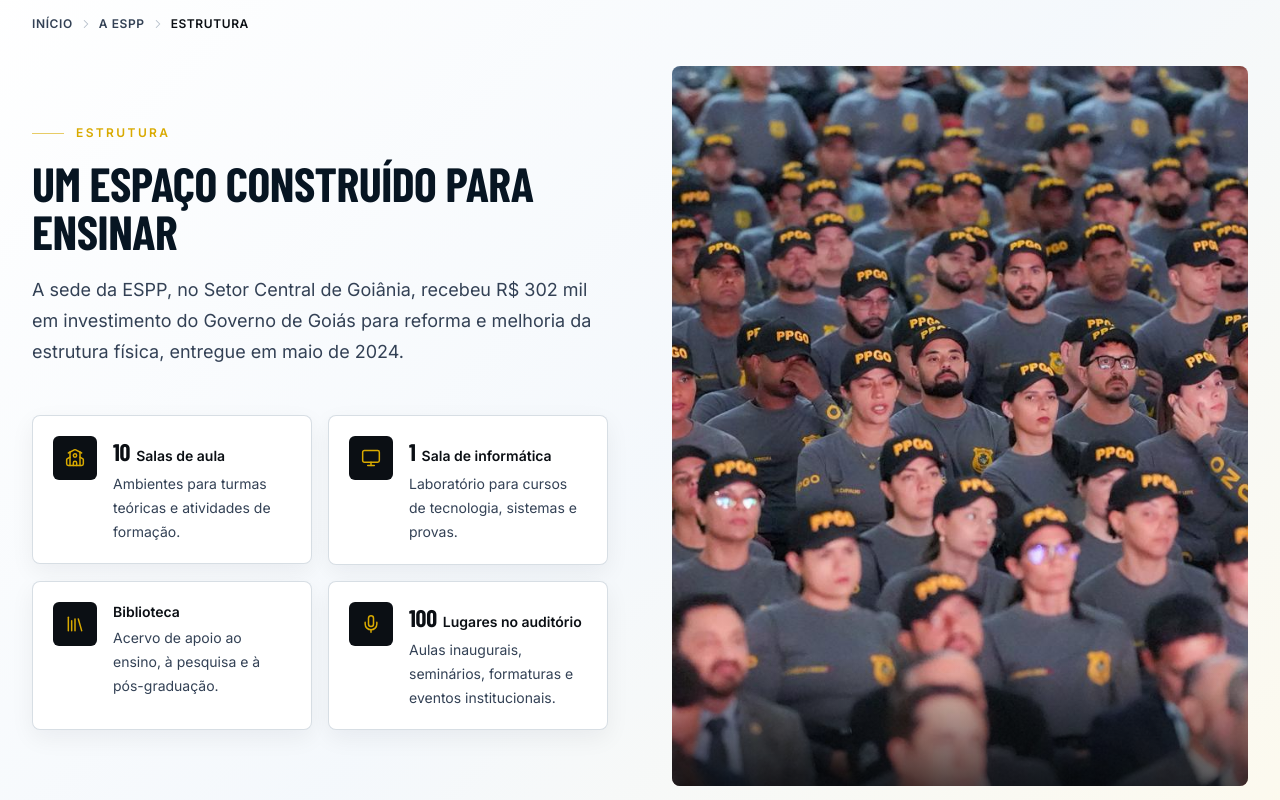
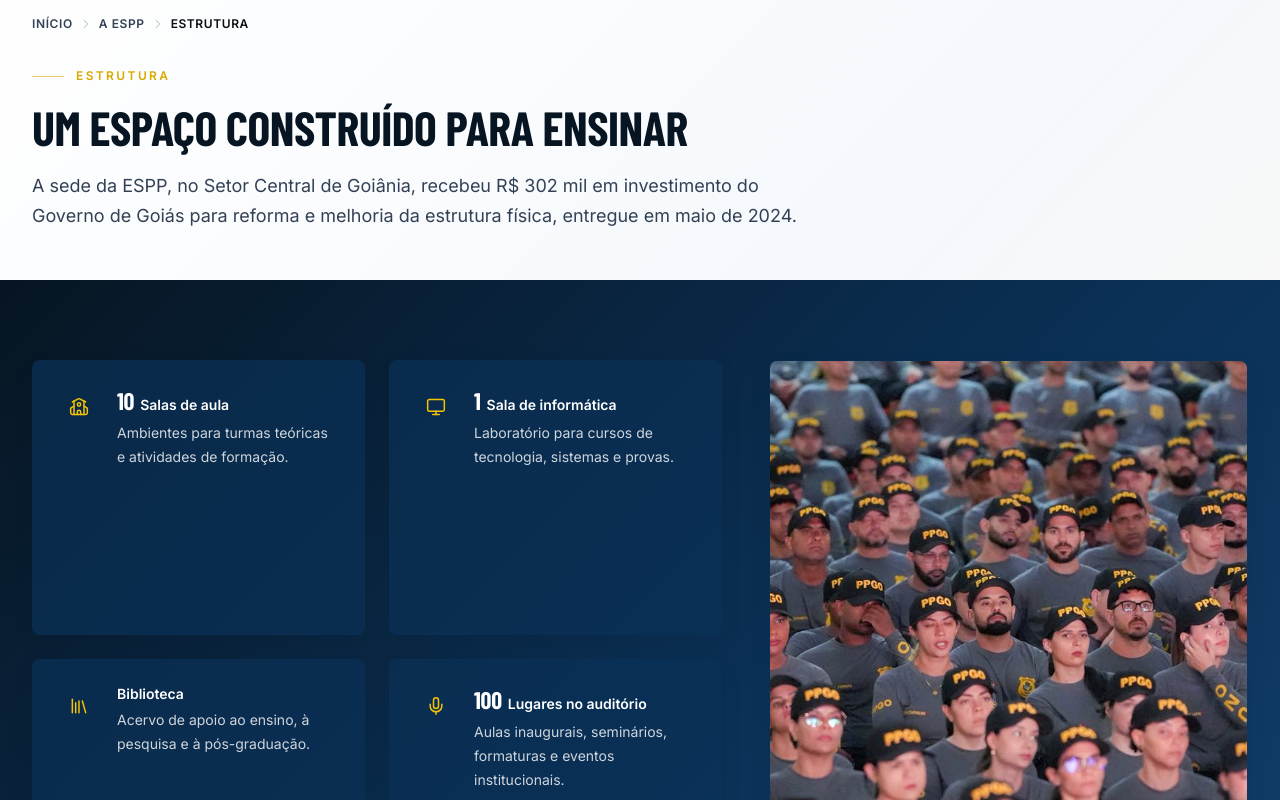
Before and after one commit to jhfmiguel/ppgo-espp-site, a Next.js app in the folder app/: page /estrutura in a window 1280 px wide. Shown: the part 240-1040 px from the top of the page. Built offline with nearby package versions, Linux system fonts and the light colour scheme.

Commit message:
Padroniza estrutura com faixa degradê e cards da localização

```diff
--- a/app/components/estrutura.tsx
+++ b/app/components/estrutura.tsx
@@ -10,13 +10,12 @@ export function Estrutura() {
     <section
       id="estrutura"
       aria-labelledby="estrutura-titulo"
-      className="bg-ink-100 pt-10 pb-24 lg:pt-14 lg:pb-32"
+      className="bg-white pt-10 lg:pt-14"
     >
       <div className="container-espp">
         <Breadcrumb itens={trilhaDe("/estrutura")} />
 
-        <div className="mt-8 grid items-center gap-14 lg:grid-cols-2 lg:gap-16">
-          <div>
+        <div className="mt-8">
           <SectionHeading
             as="h1"
             id="estrutura-titulo"
@@ -25,48 +24,53 @@ export function Estrutura() {
             texto={estrutura.texto}
             tone="light"
           />
+        </div>
+      </div>
 
-            <dl className="mt-12 grid gap-4 sm:grid-cols-2">
+      <div className="estrutura-faixa-degrade mt-10 w-full bg-[#071522] bg-[linear-gradient(135deg,#071522_0%,#0b3157_58%,#123f6a_100%)] py-16 text-white lg:mt-12 lg:py-20">
+        <div className="container-espp">
+          <div className="grid gap-10 lg:grid-cols-12 lg:gap-12">
+            <dl className="grid gap-6 sm:grid-cols-2 lg:col-span-7">
               {estrutura.itens.map((item) => (
                 <div
                   key={item.label}
-                  className="flex items-start gap-4 rounded-lg border border-ink-200 bg-white p-5"
+                  className="flex items-start gap-4 rounded-lg border border-white/15 bg-[#0b3157]/70 p-6 shadow-sm"
                 >
-                  <span className="flex size-11 shrink-0 items-center justify-center rounded-md bg-ink-900 text-gold-500">
-                    <Icon name={item.icone} className="size-5" />
+                  <span className="flex size-11 shrink-0 items-center justify-center text-[#f5c400]">
+                    <Icon name={item.icone} className="size-5 fill-none stroke-current" />
                   </span>
                   <div>
                     <dt className="flex items-baseline gap-1.5">
                       {item.valor !== "—" ? (
-                        <span className="title-display text-2xl text-ink-900">
+                        <span className="title-display text-2xl !text-white">
                           {item.valor}
                         </span>
                       ) : null}
-                      <span className="text-sm font-semibold text-ink-900">
+                      <span className="text-sm font-semibold !text-white">
                         {item.label}
                       </span>
                     </dt>
-                    <dd className="mt-1 text-sm leading-relaxed text-ink-700">
+                    <dd className="mt-1 text-sm leading-relaxed !text-white/80">
                       {item.texto}
                     </dd>
                   </div>
                 </div>
               ))}
             </dl>
-          </div>
 
-          <div className="relative aspect-3/4 overflow-hidden rounded-lg lg:aspect-4/5">
+            <div className="relative aspect-3/4 overflow-hidden rounded-lg border border-white/15 shadow-sm sm:aspect-4/3 lg:col-span-5 lg:aspect-4/5">
               <Image
                 src={estrutura.imagem.src}
                 alt={estrutura.imagem.alt}
                 fill
-              sizes="(min-width: 1024px) 50vw, 100vw"
+                sizes="(min-width: 1024px) 40vw, 100vw"
                 className="object-cover object-center"
               />
               <div
                 aria-hidden="true"
-              className="absolute inset-x-0 bottom-0 h-32 bg-gradient-to-t from-ink-950/70 to-transparent"
+                className="absolute inset-x-0 bottom-0 h-32 bg-gradient-to-t from-[#071522]/80 to-transparent"
               />
+            </div>
           </div>
         </div>
       </div>
```
Lines whose indentation alone changed are shown as unchanged.
